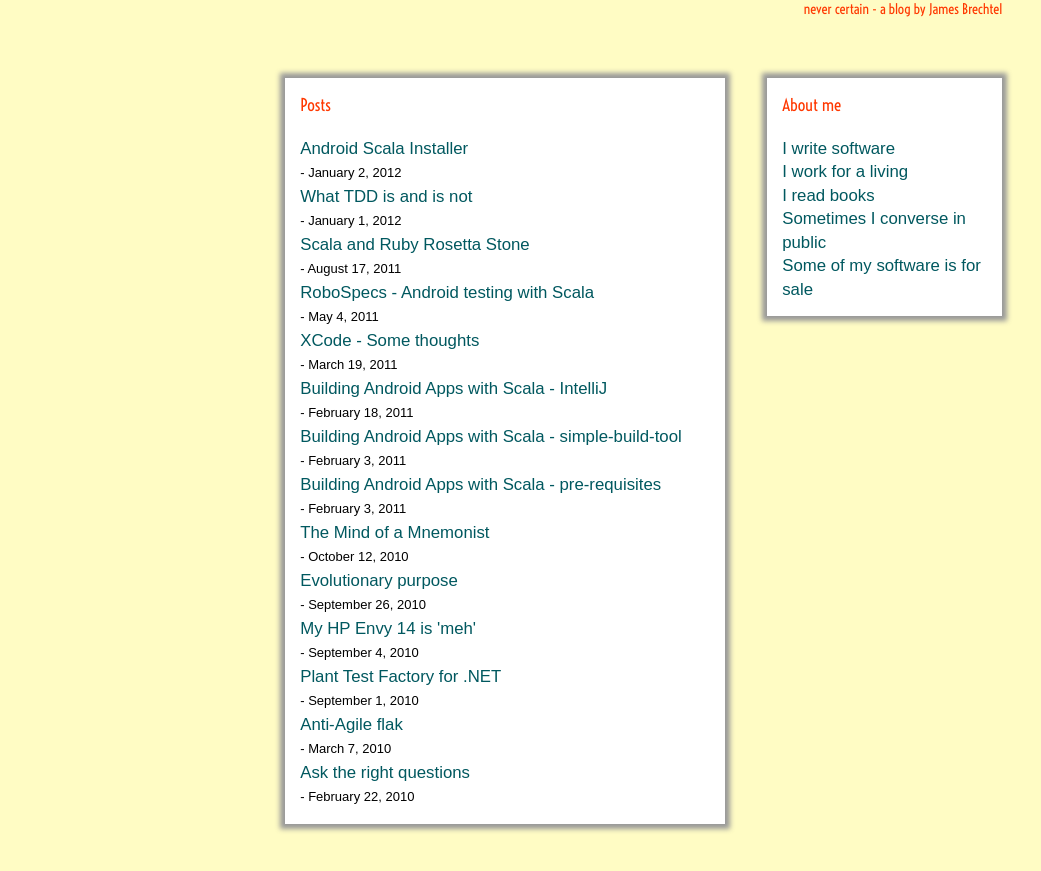
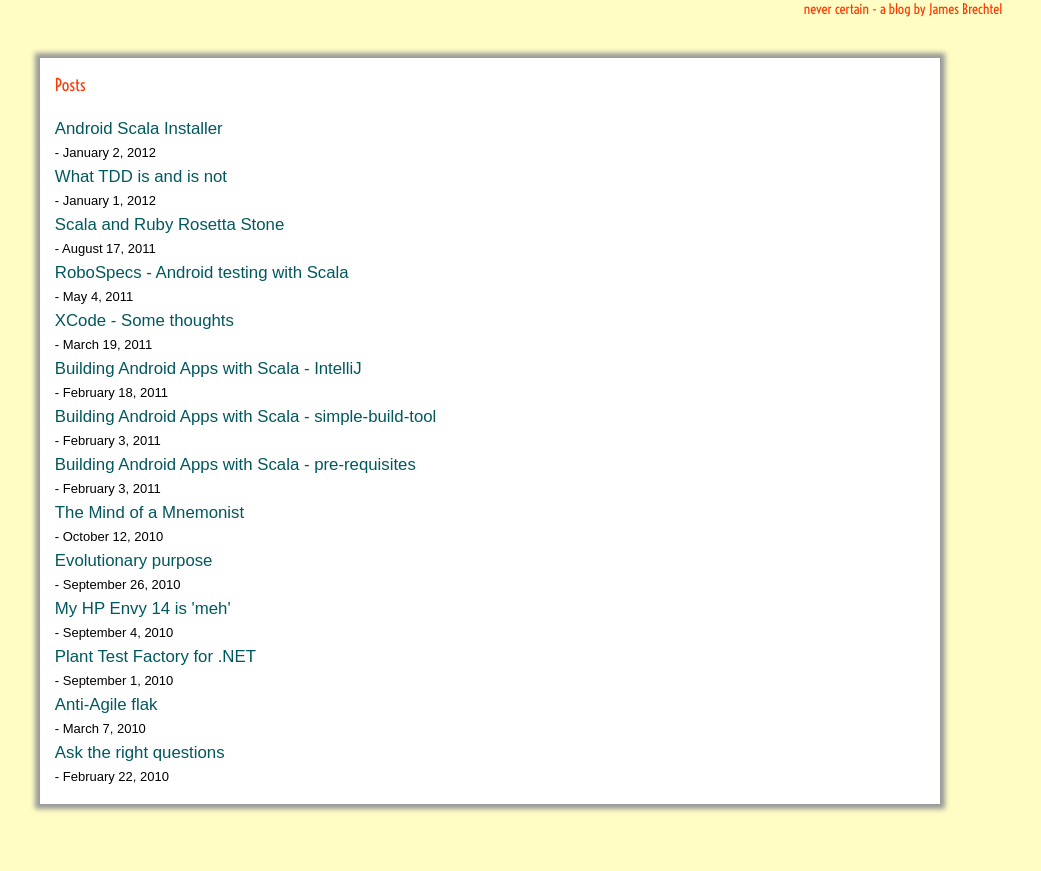
Before and after one commit to jbrechtel/blog, a Jekyll site: the page built from index.html, in a window 1280 px wide. Shown: the top 871 px of the page, without its empty margins (150-1191 px from the left). Built offline with Jekyll 4.4.1, drawn with Linux system fonts in a browser that asks for light colours; some web fonts are replaced; Markdown is read by kramdown in place of the engine named in the settings.

Commit message:
Updating formatting and new publishing target

```diff
--- a/index.html
+++ b/index.html
@@ -12,13 +12,3 @@ title: james brechtel writes here
       {% endfor %}
   </section>
 </nav>
-<section class="sidebar">
-  <header>About me</header>
-  <section>
-    <a href="http://github.com/jbrechtel">I write software</a><br/>
-    <a href="http://thoughtworks.com">I work for a living</a><br/>
-    <a href="http://goodreads.com/jbrechtel">I read books</a><br/>
-    <a href="https://plus.google.com/106795334569324752285/posts">Sometimes I converse in public</a><br/>
-    <a href="https://market.android.com/developer?pub=WTFWare">Some of my software is for sale</a><br/>
-  </section>
-</section>
--- a/stylesheets/site.css
+++ b/stylesheets/site.css
@@ -22,19 +22,13 @@ li.post  {
 
 nav, article, section.sidebar {
   padding:15px;
-  width:60%;
+  width:85%;
   margin: auto;
   margin-top: 40px;
   font-size:larger;
   line-height: 140%;
   box-shadow: 0 0 5px 5px #999;
   background-color: #fff;
-}
-
-nav {
-  width: 40%;
-  margin-left:30%;
-  float:left;
 }
 
 header {
```
Also changed, not shown: 1 other file.
